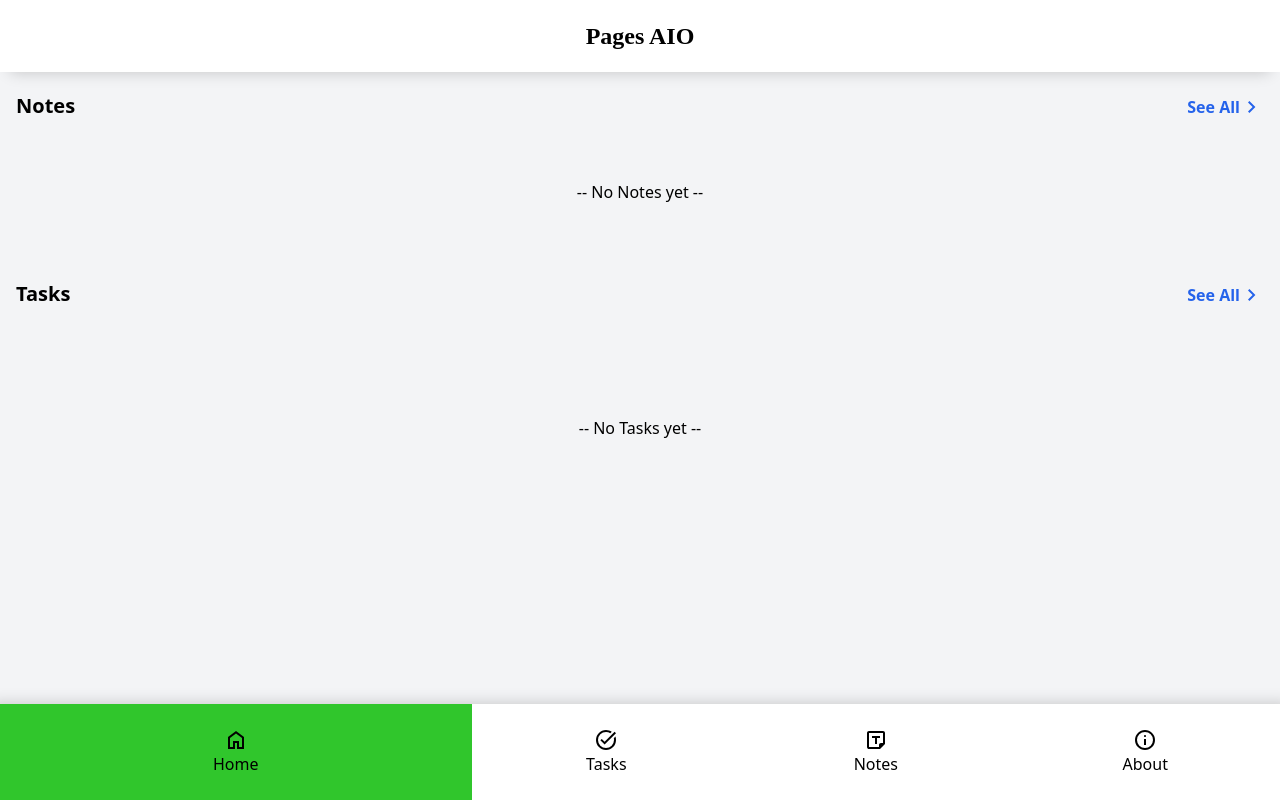
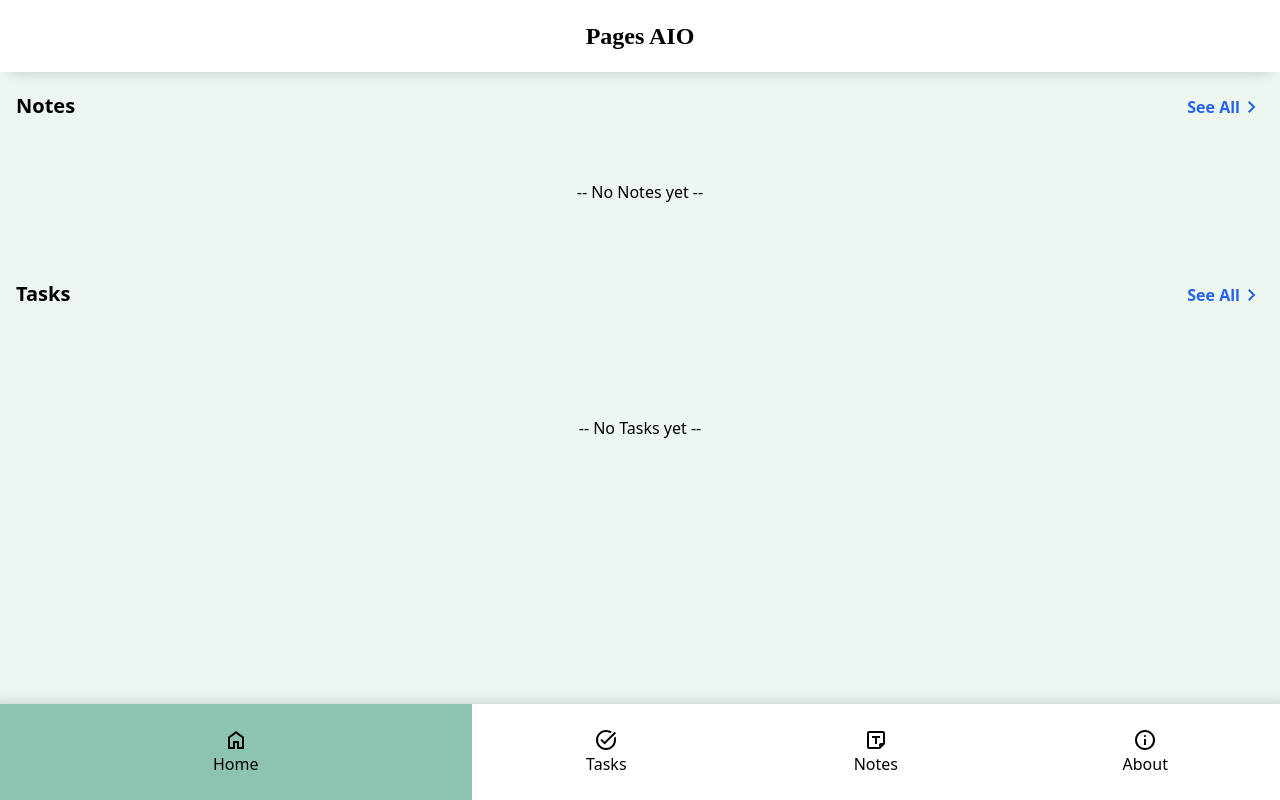
Before and after one commit to smgsankar/mini-projects, a React (Vite) app in the folder todo/: page / in a window 1280 px wide. Built offline with nearby package versions, Linux system fonts and the light colour scheme.

Commit message:
fix: update colors

```diff
--- a/todo/src/App.jsx
+++ b/todo/src/App.jsx
@@ -89,7 +89,7 @@ export function App() {
         <Topbar />
         <div
           ref={containerRef}
-          className="w-full h-full bg-gray-100 flex overflow-hidden pt-[72px] pb-24 relative"
+          className="w-full h-full bg-background flex overflow-hidden pt-[72px] pb-24 relative"
           onTouchStart={handleTouchStart}
           onTouchEnd={handleTouchEnd}
         >
--- a/todo/src/Common/components/BottomNavigation/BottomNavigationAction.jsx
+++ b/todo/src/Common/components/BottomNavigation/BottomNavigationAction.jsx
@@ -17,7 +17,7 @@ export function BottomNavigationAction({
     <div
       onClick={onTabClick}
       className={`transition-all h-fill justify-center ease-linear motion-reduce:transition-none flex flex-col items-center ${
-        isActive ? "bg-accent-green flex-[1.75]" : "flex-1"
+        isActive ? "bg-secondary flex-[1.75]" : "flex-1"
       }`}
     >
       <div>
--- a/todo/src/Common/components/FloatingActionButton.jsx
+++ b/todo/src/Common/components/FloatingActionButton.jsx
@@ -3,7 +3,7 @@ import { Add } from "../icons/Add";
 export function FloatingActionButton({ onClick }) {
   return (
     <button
-      className="absolute bottom-6 right-6 p-3 rounded-full bg-amber-800 text-white shadow-lg"
+      className="absolute bottom-6 right-6 p-3 rounded-full bg-accent text-white shadow-lg"
       onClick={onClick}
     >
       <Add size={40} />
--- a/todo/src/Notes/Create.jsx
+++ b/todo/src/Notes/Create.jsx
@@ -74,7 +74,7 @@ export function Create({ onBack }) {
         />
         <button
           type="submit"
-          className="bg-amber-800 rounded-lg font-semibold text-white py-2"
+          className="bg-accent rounded-lg font-semibold text-white py-2"
         >
           Create
         </button>
--- a/todo/src/index.css
+++ b/todo/src/index.css
@@ -1,13 +1,30 @@
 @tailwind base;
 @tailwind components;
 @tailwind utilities;
+
+@layer base {
+  :root {
+    --text: #0e1b11;
+    --background: #eef6f0;
+    --primary: #32623d;
+    --secondary: #8dc3b2;
+    --accent: #509b93;
+  }
+
+  .dark {
+    --text: #e4f1e7;
+    --background: #09110b;
+    --primary: #9dcda8;
+    --secondary: #3c7261;
+    --accent: #64afa8;
+  }
+}
 
 body {
   margin: 0;
   min-width: 100dvw;
   min-height: 100dvh;
   overflow: hidden;
-  background-color: #F3F4F6;
 }
 
 dialog::backdrop {
--- a/todo/tailwind.config.js
+++ b/todo/tailwind.config.js
@@ -13,6 +13,13 @@ export default {
         "accent-white": "#f5f5f5",
         "accent-black": "#1b1b1b",
         "accent-grey": "#7A887A",
+
+        // main colors
+        'text': 'var(--text)',
+        'background': 'var(--background)',
+        'primary': 'var(--primary)',
+        'secondary': 'var(--secondary)',
+        'accent': 'var(--accent)',
       },
       width: {
         cell: "clamp(32px, calc(24px + 3dvw), 44px)",
```
